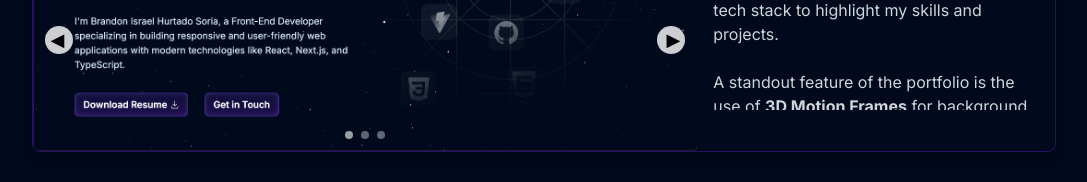
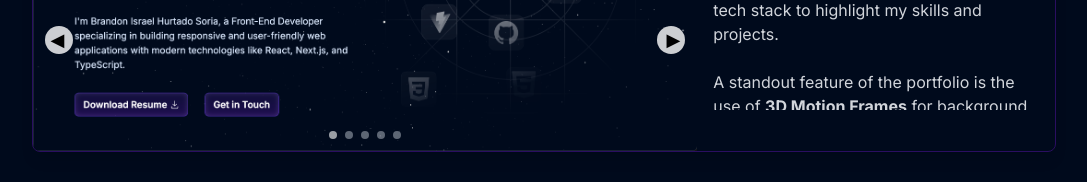
Before and after one commit to Brandon-S-Engineer/4-portfolio, a Next.js app: page / in a window 1280 px wide. Shown: the part 4660-4842 px from the top of the page, without its empty margins (96-1183 px from the left). Built offline with nearby package versions, Linux system fonts and the light colour scheme.

Commit message:
All images updated

```diff
--- a/components/main/Hero.tsx
+++ b/components/main/Hero.tsx
@@ -10,7 +10,7 @@ const Hero = () => {
         autoPlay
         muted
         loop
-        className='rotate-180 absolute top-[-260px] left-0 z-[1] w-full h-full object-'>
+        className='rotate-180 absolute top-[-250px] left-0 z-[1] w-full h-full object-'>
         {/* top-[-212px] 255 */}
         <source
           // src='blackhole_blue_2.webm'
--- a/components/main/Projects.tsx
+++ b/components/main/Projects.tsx
@@ -58,6 +58,8 @@ const Projects = () => {
           { src: '/4-portfolio/1.png', alt: 'Description' },
           { src: '/4-portfolio/2.png', alt: 'Description' },
           { src: '/4-portfolio/3.png', alt: 'Description' },
+          { src: '/4-portfolio/4.png', alt: 'Description' },
+          { src: '/4-portfolio/5.png', alt: 'Description' },
         ]}
         title='Portfolio'
         technologies='TypeScript, NextJS'
```
